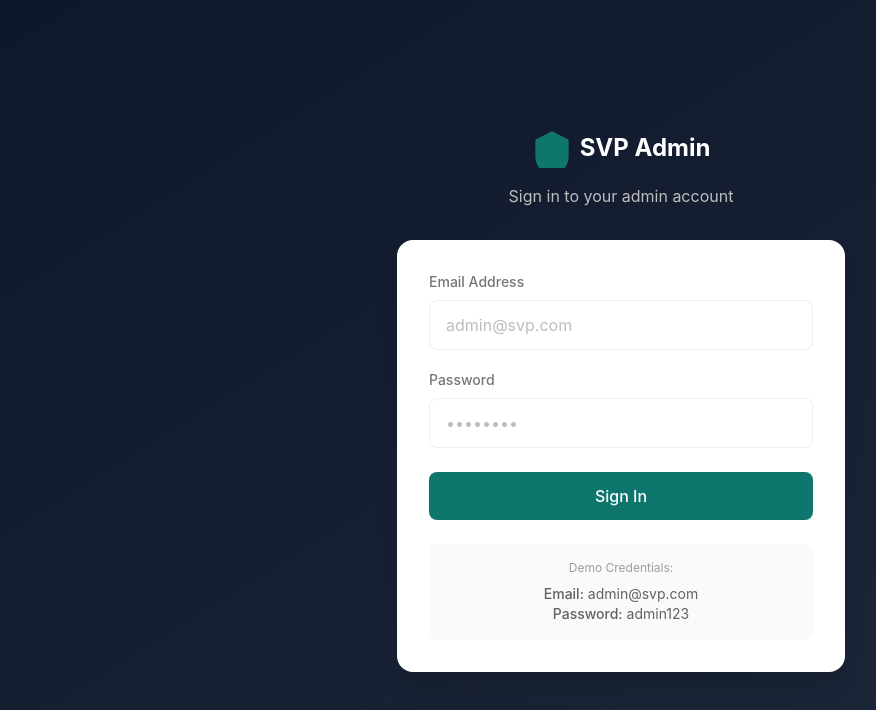
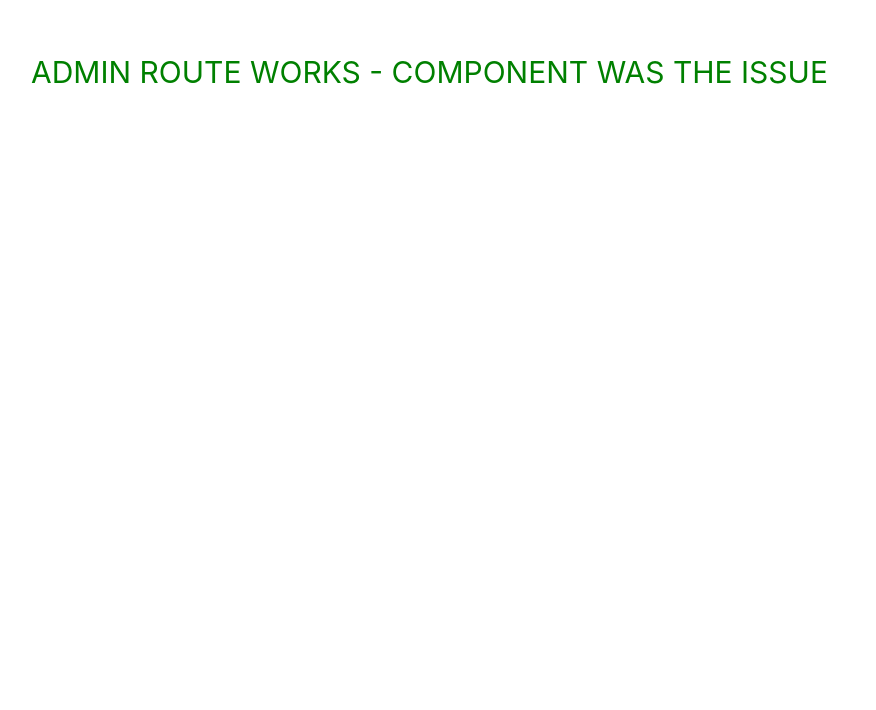
Before and after one commit to Nezarabdluah/A, a React (Vite) app in the folder svp-clone/: page /admin/login in a window 1280 px wide. Shown: the top 710 px of the page, without its empty margins (19-895 px from the left). Built offline with nearby package versions, Linux system fonts and the light colour scheme.

Commit message:
Debug: Replace AdminLogin with text

```diff
--- a/svp-clone/src/App.tsx
+++ b/svp-clone/src/App.tsx
@@ -49,7 +49,7 @@ function App() {
           <Route path="/auth/login" element={<LoginPage />} />
           <Route path="/auth/signup" element={<SignUpPage />} />
           {/* Admin Routes */}
-          <Route path="/admin/login" element={<AdminLogin />} />
+          <Route path="/admin/login" element={<div style={{ color: 'green', fontSize: '30px', padding: '50px' }}>ADMIN ROUTE WORKS - COMPONENT WAS THE ISSUE</div>} />
           <Route path="/admin/dashboard" element={<AdminDashboard />} />
           {/* Redirect unknown routes to home */}
           <Route path="*" element={<Navigate to="/" replace />} />
```
